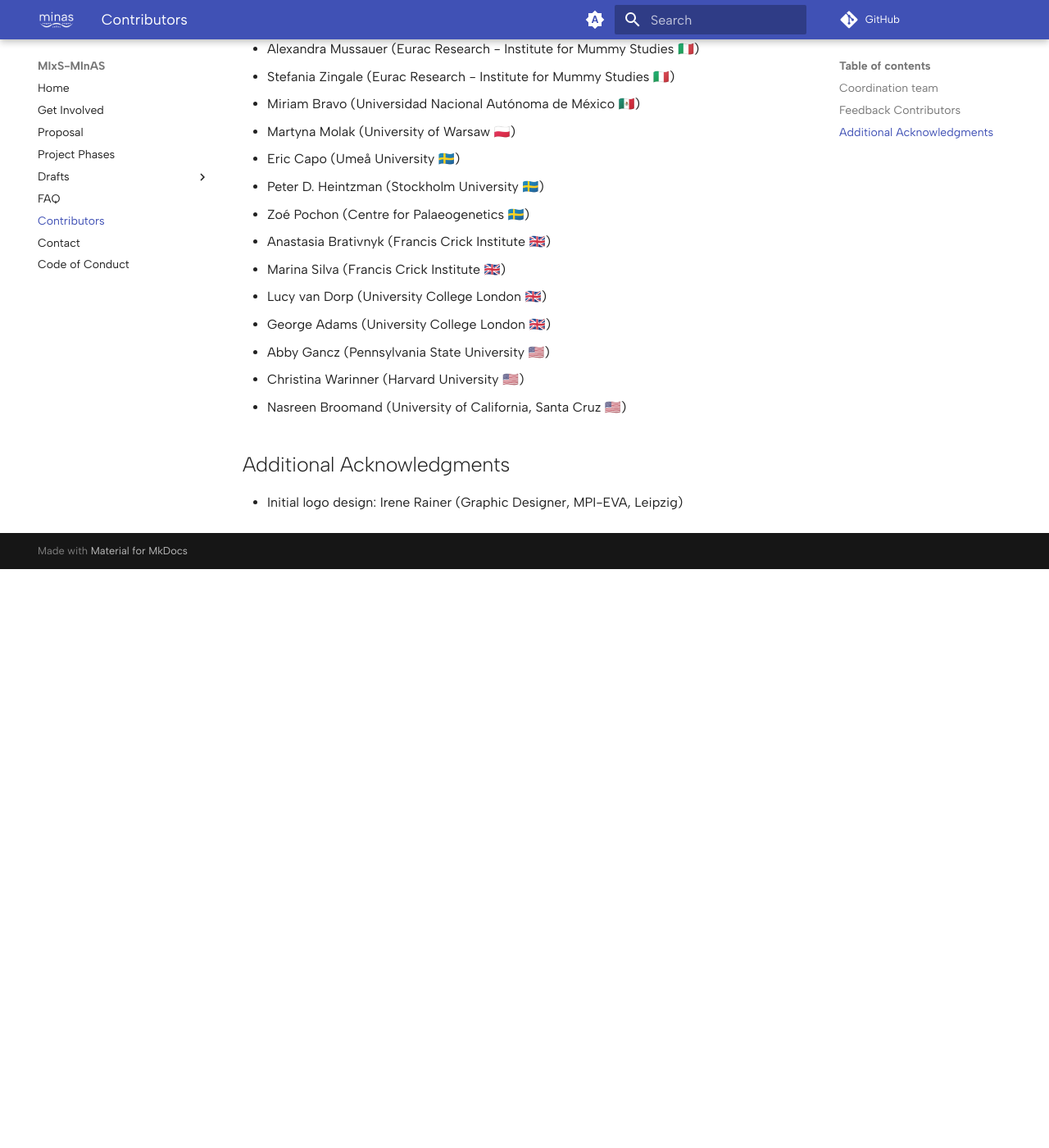
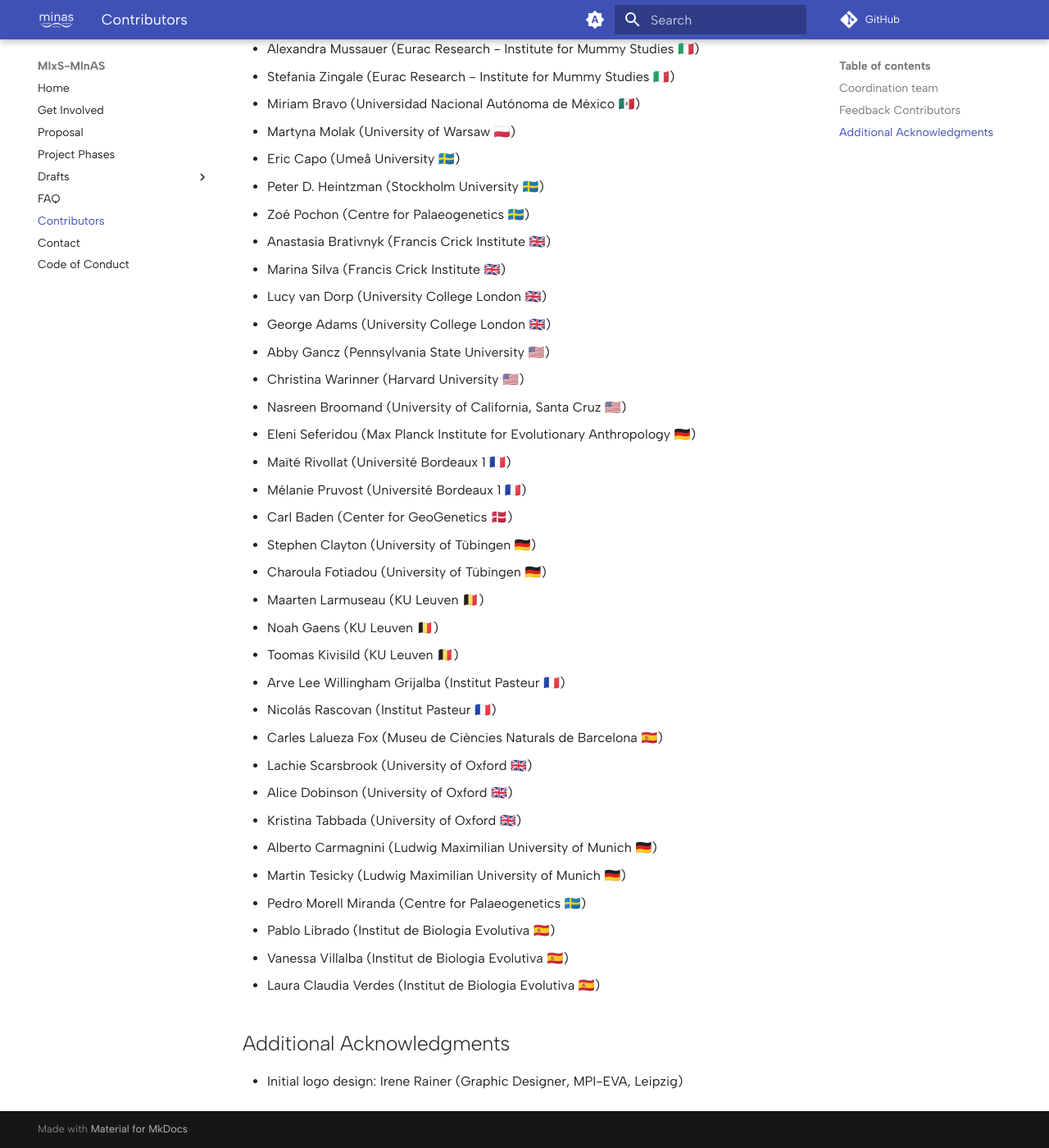
Before and after one commit to MIxS-MInAS/MIxS-MInAS.github.io, an MkDocs documentation site: the page built from docs/contributors.md, in a window 1280 px wide and 1400 px high, scrolled down 1911 px. Shown: the whole window at 82% size. Built offline with MkDocs 1.6.1 and Material for MkDocs 9.7.7, drawn with Linux system fonts in a browser that asks for light colours; comment, search, counter and statistics services are not loaded; before the commit the page ends 2605 px from its top, so only the background shows below that.

Commit message:
First list

```diff
--- a/docs/contributors.md
+++ b/docs/contributors.md
@@ -69,6 +69,28 @@ Previously:
 - Christina Warinner (Harvard University 🇺🇸)
 - Nasreen Broomand (University of California, Santa Cruz 🇺🇸)
 
+- Eleni Seferidou (Max Planck Institute for Evolutionary Anthropology 🇩🇪)
+- Maïté Rivollat (Université Bordeaux 1 🇫🇷)
+- Mélanie Pruvost (Université Bordeaux 1 🇫🇷)
+- Carl Baden (Center for GeoGenetics 🇩🇰)
+- Stephen Clayton (University of Tübingen 🇩🇪)
+- Charoula Fotiadou (University of Tübingen 🇩🇪)
+- Maarten Larmuseau (KU Leuven 🇧🇪)
+- Noah Gaens (KU Leuven 🇧🇪)
+- Toomas Kivisild (KU Leuven 🇧🇪)
+- Arve Lee Willingham Grijalba (Institut Pasteur 🇫🇷)
+- Nicolás Rascovan (Institut Pasteur 🇫🇷)
+- Carles Lalueza Fox (Museu de Ciències Naturals de Barcelona 🇪🇸)
+- Lachie Scarsbrook (University of Oxford 🇬🇧)
+- Alice Dobinson (University of Oxford 🇬🇧)
+- Kristina Tabbada (University of Oxford 🇬🇧)
+- Alberto Carmagnini (Ludwig Maximilian University of Munich 🇩🇪)
+- Martin Tesicky (Ludwig Maximilian University of Munich 🇩🇪)
+- Pedro Morell Miranda (Centre for Palaeogenetics 🇸🇪)
+- Pablo Librado (Institut de Biologia Evolutiva 🇪🇸)
+- Vanessa Villalba (Institut de Biologia Evolutiva 🇪🇸)
+- Laura Claudia Verdes (Institut de Biologia Evolutiva 🇪🇸)
+
 ## Additional Acknowledgments
 
 - Initial logo design: Irene Rainer (Graphic Designer, MPI-EVA, Leipzig)
```
